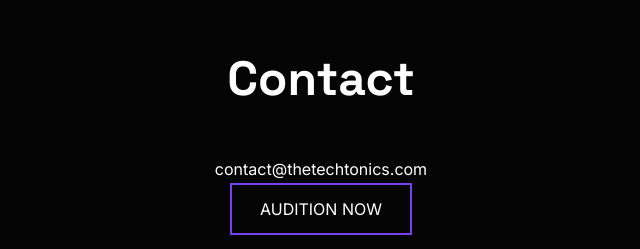
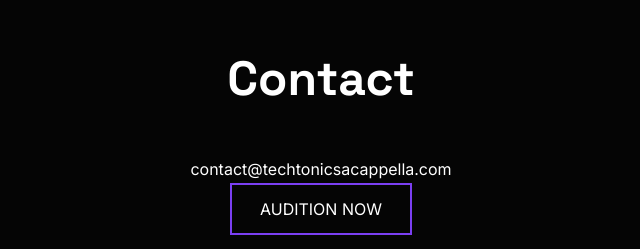
Before and after one commit to hunterm14/techtonicssite, a plain HTML site: page index.html in a window 1280 px wide. Shown: the part 4420-4669 px from the top of the page, 319-959 px from the left. Drawn offline with Linux system fonts and the light colour scheme.

Commit message:
email update

```diff
--- a/index.html
+++ b/index.html
@@ -480,7 +480,7 @@
         <h2 class="section-title">Contact</h2>
 
         <p>
-            contact@thetechtonics.com
+            contact@techtonicsacappella.com
         </p>
 
         <br>
```
